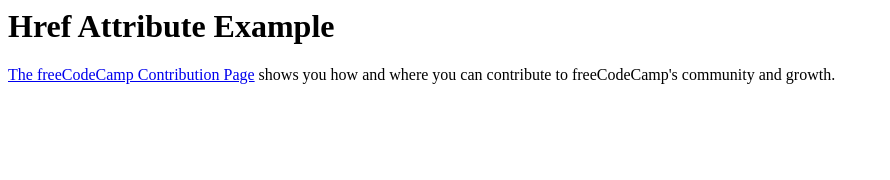
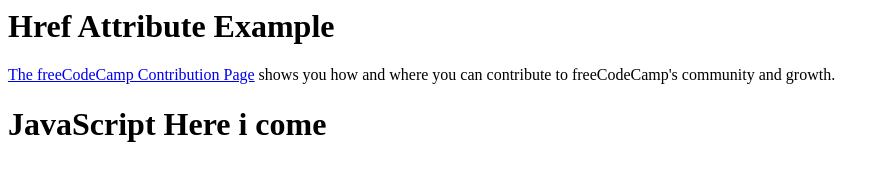
Before and after one commit to rexfordcode/lecture1, a plain HTML site: page index.html in a window 1280 px wide. Shown: the whole page, without its empty margins (0-890 px from the left). Drawn offline with Linux system fonts and the light colour scheme.

Commit message:
Update index.html

```diff
--- a/index.html
+++ b/index.html
@@ -7,6 +7,9 @@
       <p>
         <a href="https://www.freecodecamp.org/contribute/">The freeCodeCamp Contribution Page</a> shows you how and where you can contribute to freeCodeCamp's community and growth.
       </p>
+
+      <h1>
+          JavaScript Here i come
     </h1>
   </body>
 </html>
```
